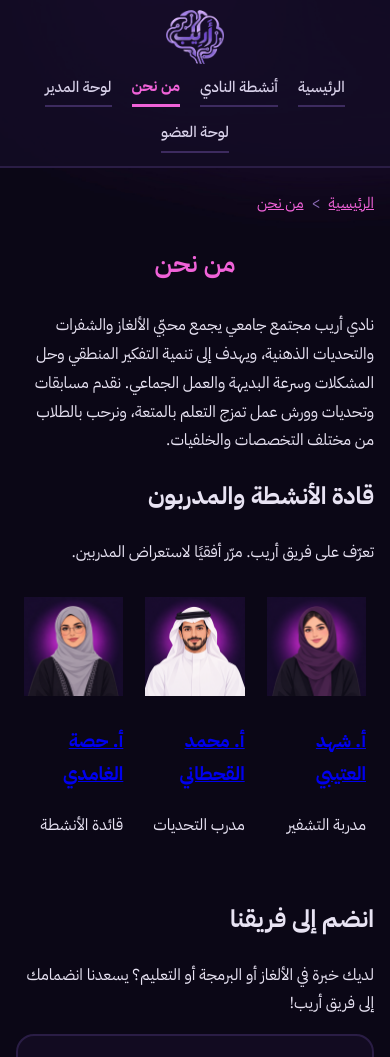
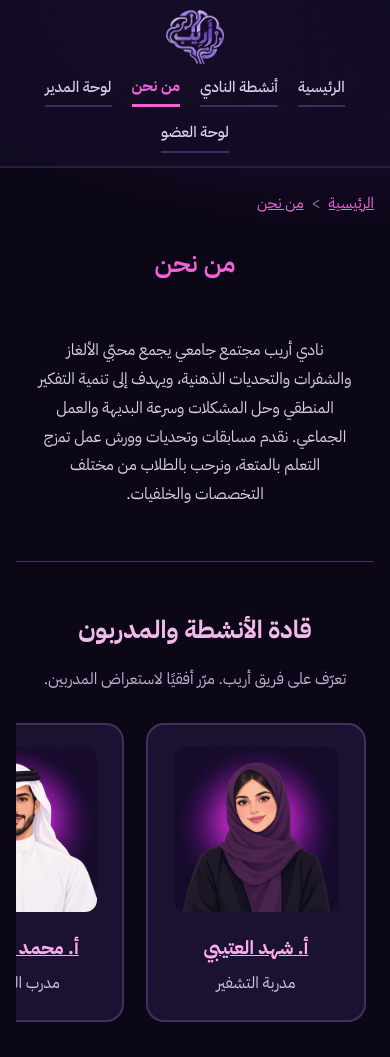
Before and after one commit to sadeembader/site, a plain HTML site: page site/about.html in a window 390 px wide. Shown: the top 1057 px of the page. Drawn offline with Linux system fonts and the light colour scheme.

Commit message:
Update style.css

```diff
--- a/site/css/style.css
+++ b/site/css/style.css
@@ -756,17 +756,34 @@ img {
 }
 
 
-/* Center instructor cards */
-.about-team-scroll {
-    display: flex;
-    justify-content: center;
-    gap: 22px;
-    overflow-x: auto;
-    padding: 14px 8px 22px;
+/* ===== About Us + Instructor Profile (Part 2) ===== */
+.about-intro,.about-team,.about-join {margin: 0 auto 46px;max-width: 1050px;text-align:center;}
+.about-intro {padding:25px 22px 30px;border-bottom:1px solid #45305f;}
+.about-intro h2,.about-team h2,.about-join h2 {color:#f2b9eb;font-size:1.55rem;margin:0 0 12px;}
+.about-intro p,.about-join>p {max-width:820px;margin:0 auto 22px;color:#d7cee7;}
+.about-note{color:#bdb0d5;margin-top:0;}
+.about-team-scroll {display:flex;justify-content:center;gap:22px;overflow-x:auto;padding:14px 8px 22px;scrollbar-color:#a44ac7 #1b1231;}
+.about-instructor-card {flex:0 0 260px;background:#1a1230;border:2px solid #44305f;border-radius:18px;padding:22px;text-align:center;}
+.about-instructor-card img {width:165px;height:165px;object-fit:cover;border-radius:12px;}
+.about-instructor-card h3 {margin:10px 0 3px;}
+.about-instructor-card a,.profile-table a {color:#f8adeb;}
+.about-instructor-card a:hover,.profile-table a:hover {color:#fff;}
+.about-instructor-card p {margin:0;color:#cfc5dd;}
+.about-join-form{text-align:right;margin-top:20px;}
+.about-join-form input[type="file"] {padding:10px;}
+.profile-section {max-width:760px;margin:0 auto;text-align:center;}
+.profile-table{width:100%;border-collapse:separate;border-spacing:0;overflow:hidden;border:2px solid #5a3c77;border-radius:18px;background:#1a1230;text-align:right;}
+.profile-table th,.profile-table td {padding:14px 20px;border-bottom:1px solid #4b3567;}
+.profile-table tr:last-child th,.profile-table tr:last-child td {border-bottom:0;}
+.profile-table th[scope="row"] {width:30%;color:#efc4ed;background:#24183d;}
+.profile-table .profile-name{text-align:center;font-size:1.5rem;color:#fff;background:#4c2867;}
+.profile-photo-cell{text-align:center!important;padding:22px!important;}
+.profile-photo-cell img {width:160px;height:160px;object-fit:cover;border-radius:50%;border:3px solid #ac65cf;}
+.profile-return {margin-top:30px;}
+.profile-return .btn{text-decoration:none;display:inline-block;}
+@media (max-width:600px){.about-instructor-card{flex-basis:220px}.profile-table th,.profile-table td{padding:10px;font-size:.88rem}.profile-table th[scope="row"]{width:36%;}}
+
+/* Keep horizontal scrolling accessible on narrow screens */
+@media screen and (max-width: 900px) {
+  .about-team-scroll { justify-content: flex-start; }
 }
-
-@media (max-width: 950px) {
-    .about-team-scroll {
-        justify-content: flex-start;
-    }
-}
```
